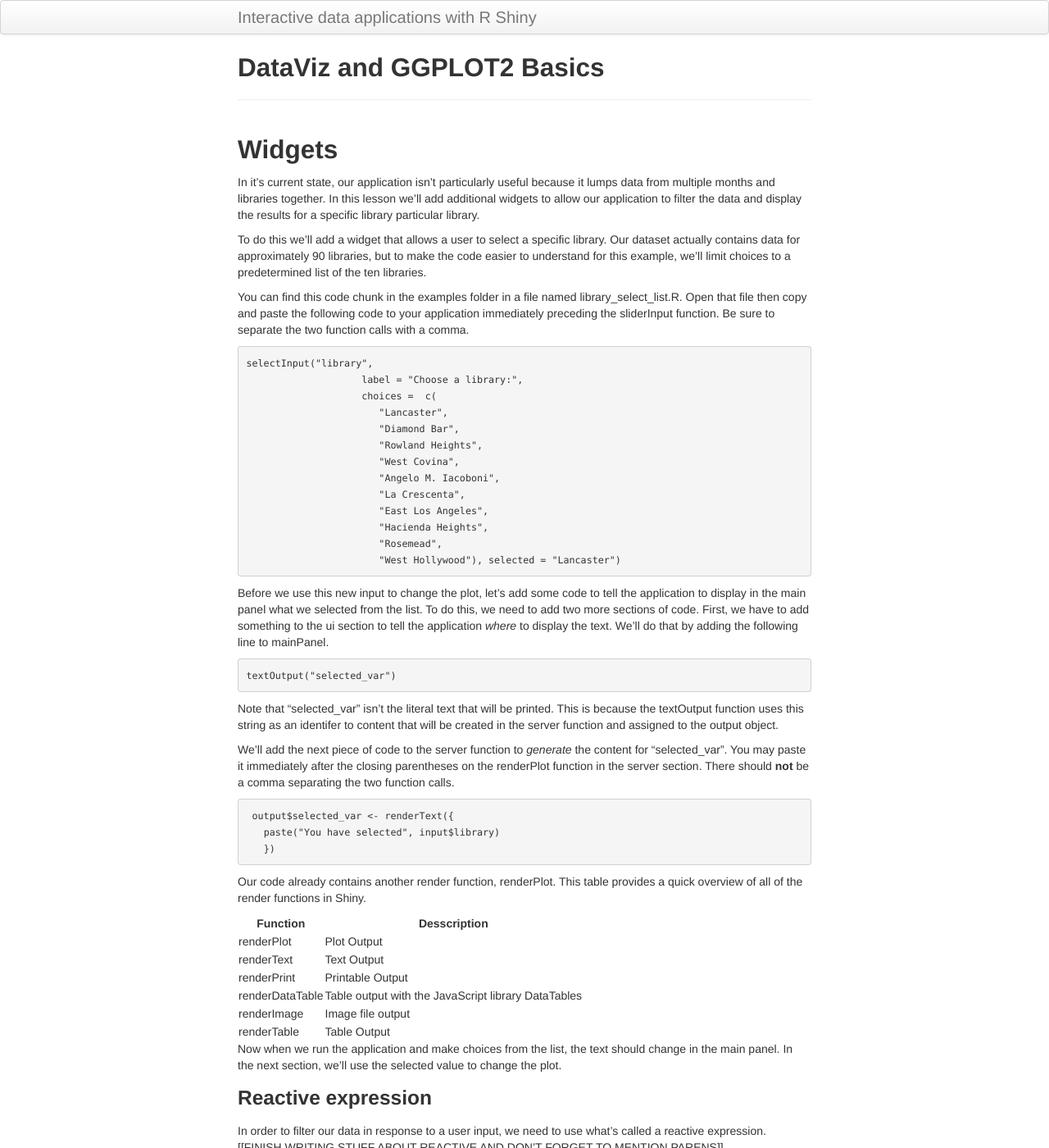
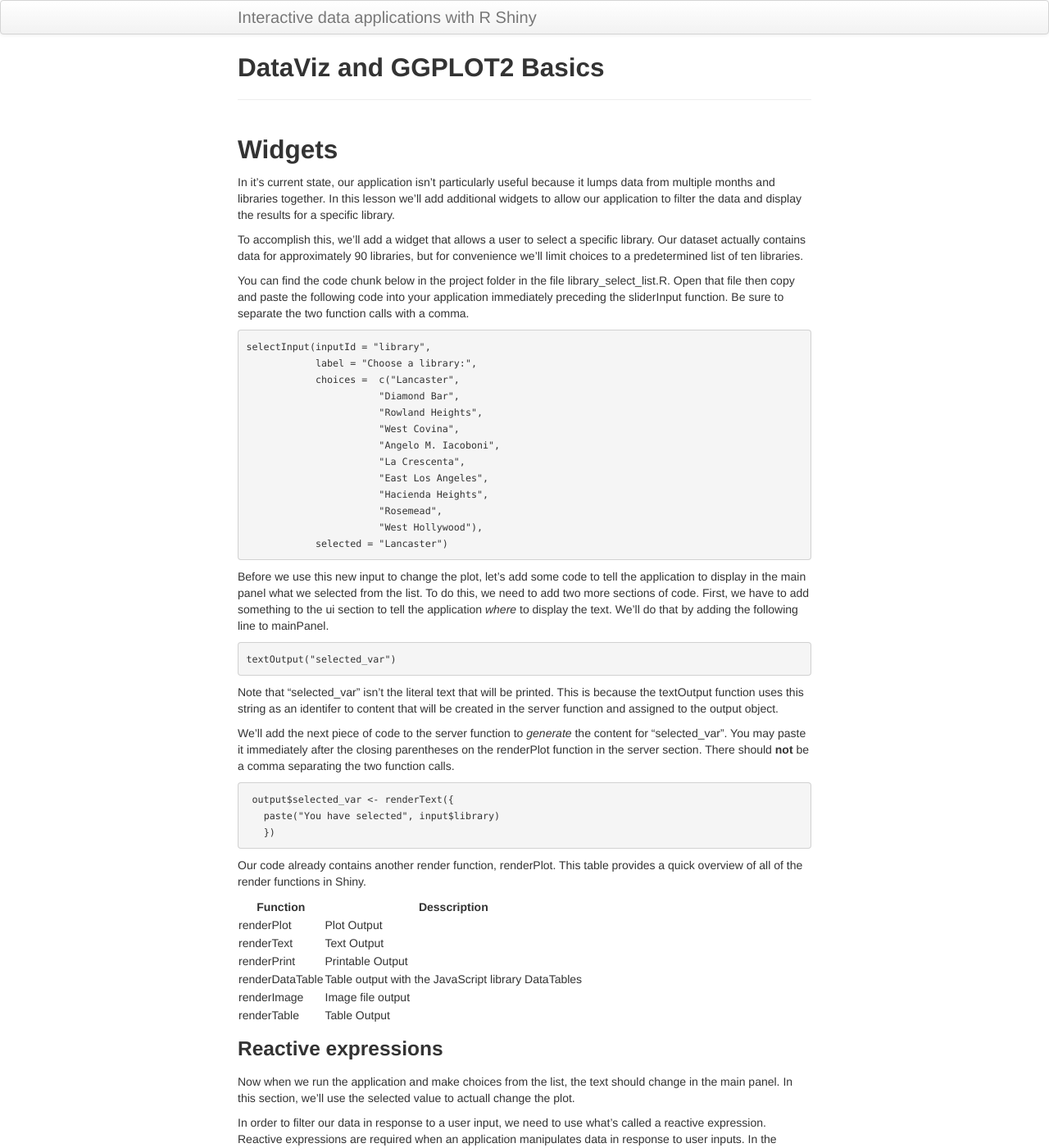
Before and after one commit to ucla-data-archive/elag2018-shiny, a Jekyll site: the page built from pages/02shiny_basics.md, in a window 1280 px wide and 1400 px high. Shown: the whole window at 82% size. Built offline with Jekyll 4.4.1, drawn with Linux system fonts in a browser that asks for light colours; some of the changed text lies outside the part shown.

Commit message:
knitted it!

```diff
--- a/pages/02shiny_basics.md
+++ b/pages/02shiny_basics.md
@@ -6,17 +6,16 @@
 Widgets
 -------
 
-In it's current state, our application isn't particularly useful because it lumps data from multiple months and libraries together. In this lesson we'll add additional widgets to allow our application to filter the data and display the results for a specific library particular library.
+In it's current state, our application isn't particularly useful because it lumps data from multiple months and libraries together. In this lesson we'll add additional widgets to allow our application to filter the data and display the results for a specific library.
 
-To do this we'll add a widget that allows a user to select a specific library. Our dataset actually contains data for approximately 90 libraries, but to make the code easier to understand for this example, we'll limit choices to a predetermined list of the ten libraries.
+To accomplish this, we'll add a widget that allows a user to select a specific library. Our dataset actually contains data for approximately 90 libraries, but for convenience we'll limit choices to a predetermined list of ten libraries.
 
-You can find this code chunk in the examples folder in a file named library\_select\_list.R. Open that file then copy and paste the following code to your application immediately preceding the sliderInput function. Be sure to separate the two function calls with a comma.
+You can find the code chunk below in the project folder in the file library\_select\_list.R. Open that file then copy and paste the following code into your application immediately preceding the sliderInput function. Be sure to separate the two function calls with a comma.
 
 
-    selectInput("library",
-                        label = "Choose a library:",
-                        choices =  c(
-                           "Lancaster",
+    selectInput(inputId = "library",
+                label = "Choose a library:",
+                choices =  c("Lancaster",
                            "Diamond Bar",
                            "Rowland Heights",
                            "West Covina",
@@ -25,7 +24,8 @@
                            "East Los Angeles",
                            "Hacienda Heights",
                            "Rosemead",
-                           "West Hollywood"), selected = "Lancaster")
+                           "West Hollywood"),
+                selected = "Lancaster")
 
 
 Before we use this new input to change the plot, let's add some code to tell the application to display in the main panel what we selected from the list. To do this, we need to add two more sections of code. First, we have to add something to the ui section to tell the application *where* to display the text. We'll do that by adding the following line to mainPanel.
@@ -52,12 +52,23 @@
 | renderImage     | Image file output                                   |
 | renderTable     | Table Output                                        |
 
-Now when we run the application and make choices from the list, the text should change in the main panel. In the next section, we'll use the selected value to change the plot.
+### Reactive expressions
 
-### Reactive expression
+Now when we run the application and make choices from the list, the text should change in the main panel. In this section, we'll use the selected value to actuall change the plot.
 
-In order to filter our data in response to a user input, we need to use what's called a reactive expression. \[\[FINISH WRITING STUFF ABOUT REACTIVE AND DON'T FORGET TO MENTION PARENS\]\]
+In order to filter our data in response to a user input, we need to use what's called a reactive expression. Reactive expressions are required when an application manipulates data in response to user inputs. In the earlier version of our application, we were modifying a parameter to the plot, namely bin numbers, and not the underlying data.
 
-Challenge: Create a new app that plots the circulation data for one or more libraries over time. Refer to the line graph you created with ggplot in this morning's lesson and use the Shiny documentation to find a widget that allows you to make multiple selections.
+The following code demonstrates how we define and then use a reactive expression with a plot created by ggplot. There is some critical syntax in these expressions that will break your code if not used correctly, so let's spend a little time talking about them.
+
+    libstats <- reactive({circstats %>% filter(`Library Name` == input$library)})
+    output$distPlot <- renderPlot({
+      ggplot(data=libstats(), aes(Circulation)) + geom_histogram(bins=input$bins)
+    })
+
+Now, modify your code and see if it works. You'll need to add the reactive expression and modify the appropriate parameters in ggplot.
+
+#### Challenge:
+
+Create a new app that plots the circulation data for one or more libraries over time. Refer to the line graph you created with ggplot in this morning's lesson and use the Shiny documentation to find a widget that allows you to make multiple selections.
 
 > This lesson was derived from RStudio [Lesson 3: Add control widgets](https://shiny.rstudio.com/tutorial/written-tutorial/lesson3/)
```
